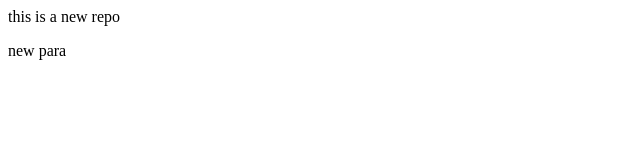
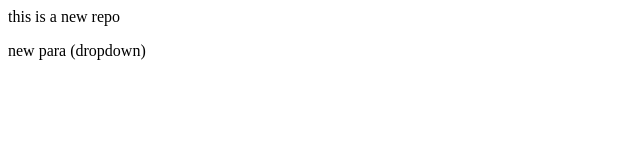
Before and after one commit to Neha-Kumari2311/localrepo, a plain HTML site: page index.html in a window 1280 px wide. Shown: the full height of the page, 0-640 px from the left. Drawn offline with Linux system fonts and the light colour scheme.

Commit message:
new fwature

```diff
--- a/index.html
+++ b/index.html
@@ -1,2 +1,2 @@
 <p>this is a new repo</p>
-<p>new para</p>
+<p>new para (dropdown)</p>
```
